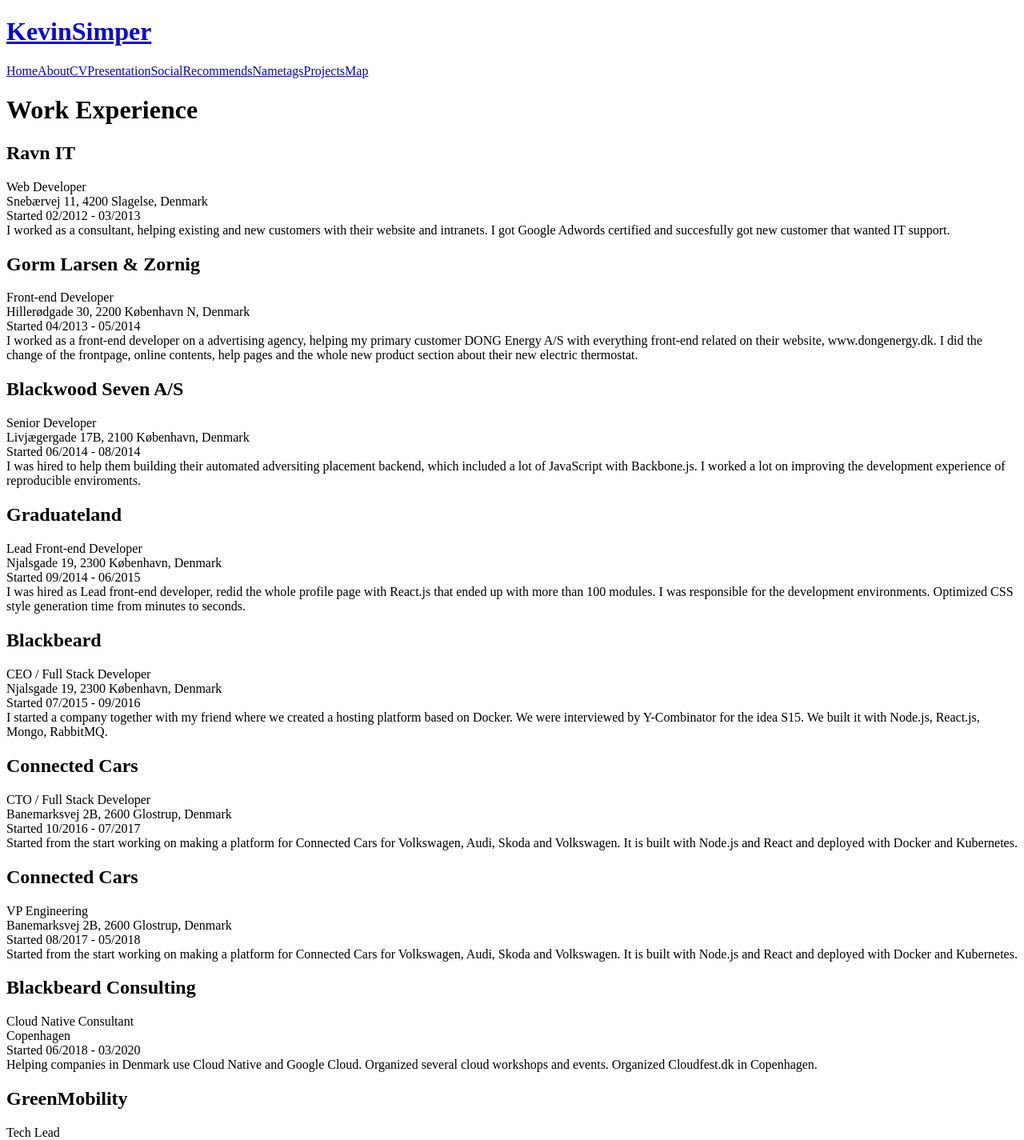
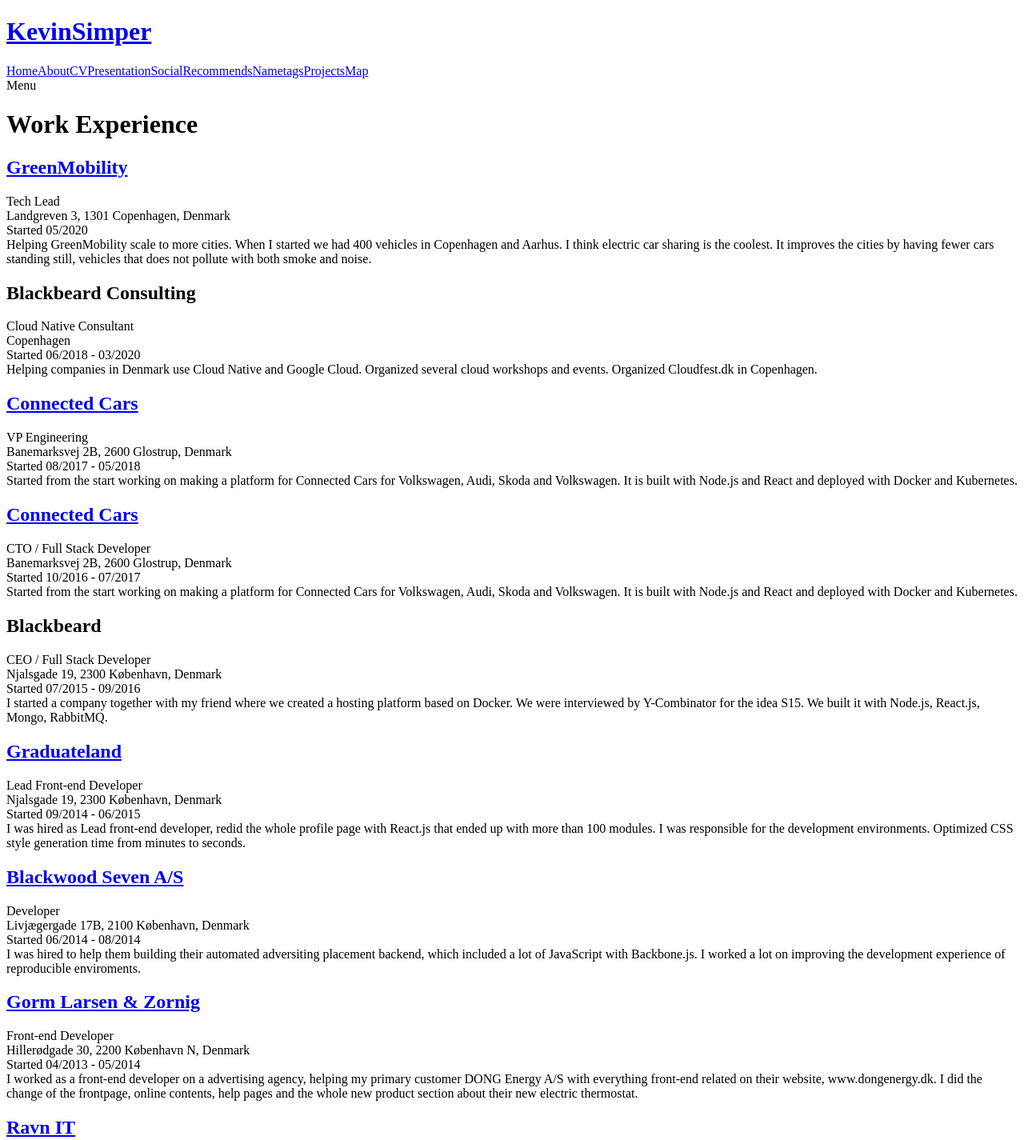
Before and after one commit to kevinsimper/kevinsimper.dk, a Next.js app: page /about/experience in a window 1280 px wide. Shown: the top 1425 px of the page at 80% size. Built offline with nearby package versions, Linux system fonts and the light colour scheme.

Commit message:
Implement better menu

```diff
--- /dev/null
+++ b/components/Menu.tsx
@@ -0,0 +1,54 @@
+import React from 'react'
+
+export const MenuIcon = (
+  <svg
+    fillRule="evenodd"
+    width="100%"
+    height="100%"
+    viewBox="0 0 24 24"
+    preserveAspectRatio="xMidYMid meet"
+    focusable="false"
+  >
+    <path fill="white" d="M3 18h18v-2H3v2zm0-5h18v-2H3v2zm0-7v2h18V6H3z"></path>
+  </svg>
+)
+
+export type ShownFromOptions = 'left' | 'right'
+
+type MenuProps = {
+  children: React.ReactNode
+  show: boolean
+  onClickClose: () => void
+  shownFrom?: ShownFromOptions
+}
+
+export const Menu = ({
+  children,
+  show,
+  onClickClose,
+  shownFrom = 'left',
+}: MenuProps) => {
+  if (!show) {
+    return <></>
+  }
+  return (
+    <>
+      <div
+        className="fixed left-0 top-0 right-0 bottom-0 cursor-pointer "
+        style={{ backgroundColor: 'rgba(0,0,0,.29)', zIndex: 1 }}
+        onClick={onClickClose}
+      ></div>
+      <div
+        className={`bg-white fixed top-0 bottom-0 overflow-y-auto ${
+          shownFrom === 'left' ? 'left-0' : 'right-0'
+        }`}
+        style={{ zIndex: 2 }}
+      >
+        <div className="p-3 cursor-pointer text-right" onClick={onClickClose}>
+          Close
+        </div>
+        <div onClick={onClickClose}>{children}</div>
+      </div>
+    </>
+  )
+}
--- a/data/experiences.json
+++ /dev/null
@@ -1,76 +0,0 @@
-{
-  "experiences": [
-    {
-      "company": "Ravn IT",
-      "location": "Snebærvej 11, 4200 Slagelse, Denmark",
-      "start": "02/2012",
-      "end": "03/2013",
-      "title": "Web Developer",
-      "description": "I worked as a consultant, helping existing and new customers with their website and intranets. I got Google Adwords certified and succesfully got new customer that wanted IT support."
-    },
-    {
-      "company": "Gorm Larsen & Zornig",
-      "location": "Hillerødgade 30, 2200 København N, Denmark",
-      "start": "04/2013",
-      "end": "05/2014",
-      "title": "Front-end Developer",
-      "description": "I worked as a front-end developer on a advertising agency, helping my primary customer DONG Energy A/S with everything front-end related on their website, www.dongenergy.dk. I did the change of the frontpage, online contents, help pages and the whole new product section about their new electric thermostat."
-    },
-    {
-      "company": "Blackwood Seven A/S",
-      "location": "Livjægergade 17B, 2100 København, Denmark",
-      "start": "06/2014",
-      "end": "08/2014",
-      "title": "Senior Developer",
-      "description": "I was hired to help them building their automated adversiting placement backend, which included a lot of JavaScript with Backbone.js. I worked a lot on improving the development experience of reproducible enviroments."
-    },
-    {
-      "company": "Graduateland",
-      "location": "Njalsgade 19, 2300 København, Denmark",
-      "start": "09/2014",
-      "end": "06/2015",
-      "title": "Lead Front-end Developer",
-      "description": "I was hired as Lead front-end developer, redid the whole profile page with React.js that ended up with more than 100 modules. I was responsible for the development environments. Optimized CSS style generation time from minutes to seconds."
-    },
-    {
-      "company": "Blackbeard",
-      "location": "Njalsgade 19, 2300 København, Denmark",
-      "start": "07/2015",
-      "end": "09/2016",
-      "title": "CEO / Full Stack Developer",
-      "description": "I started a company together with my friend where we created a hosting platform based on Docker. We were interviewed by Y-Combinator for the idea S15. We built it with Node.js, React.js, Mongo, RabbitMQ."
-    },
-    {
-      "company": "Connected Cars",
-      "location": "Banemarksvej 2B, 2600 Glostrup, Denmark",
-      "start": "10/2016",
-      "end": "07/2017",
-      "title": "CTO / Full Stack Developer",
-      "description": "Started from the start working on making a platform for Connected Cars for Volkswagen, Audi, Skoda and Volkswagen. It is built with Node.js and React and deployed with Docker and Kubernetes."
-    },
-    {
-      "company": "Connected Cars",
-      "location": "Banemarksvej 2B, 2600 Glostrup, Denmark",
-      "start": "08/2017",
-      "end": "05/2018",
-      "title": "VP Engineering",
-      "description": "Started from the start working on making a platform for Connected Cars for Volkswagen, Audi, Skoda and Volkswagen. It is built with Node.js and React and deployed with Docker and Kubernetes."
-    },
-    {
-      "company": "Blackbeard Consulting",
-      "location": "Copenhagen",
-      "start": "06/2018",
-      "end": "03/2020",
-      "title": "Cloud Native Consultant",
-      "description": "Helping companies in Denmark use Cloud Native and Google Cloud. Organized several cloud workshops and events. Organized Cloudfest.dk in Copenhagen."
-    },
-    {
-      "company": "GreenMobility",
-      "location": "Landgreven 3, 1301 Copenhagen, Denmark",
-      "start": "05/2020",
-      "end": "",
-      "title": "Tech Lead",
-      "description": "Helping scaling GreenMobility to move cities. Helping increasing the usage of electric cars in the city."
-    }
-  ]
-}
--- /dev/null
+++ b/data/experiences.ts
@@ -0,0 +1,93 @@
+export default [
+  {
+    company: 'GreenMobility',
+    location: 'Landgreven 3, 1301 Copenhagen, Denmark',
+    start: '05/2020',
+    end: '',
+    title: 'Tech Lead',
+    description: `
+      Helping GreenMobility scale to more cities. When I started we had 400 vehicles in Copenhagen and Aarhus.
+      I think electric car sharing is the coolest. It improves the cities by having fewer cars standing still,
+      vehicles that does not pollute with both smoke and noise.
+    `,
+    link: 'https://www.greenmobility.com/',
+  },
+  {
+    company: 'Blackbeard Consulting',
+    location: 'Copenhagen',
+    start: '06/2018',
+    end: '03/2020',
+    title: 'Cloud Native Consultant',
+    description:
+      'Helping companies in Denmark use Cloud Native and Google Cloud. Organized several cloud workshops and events. Organized Cloudfest.dk in Copenhagen.',
+  },
+  {
+    company: 'Connected Cars',
+    location: 'Banemarksvej 2B, 2600 Glostrup, Denmark',
+    start: '08/2017',
+    end: '05/2018',
+    title: 'VP Engineering',
+    description:
+      'Started from the start working on making a platform for Connected Cars for Volkswagen, Audi, Skoda and Volkswagen. It is built with Node.js and React and deployed with Docker and Kubernetes.',
+    link: 'https://connectedcars.io/',
+  },
+  {
+    company: 'Connected Cars',
+    location: 'Banemarksvej 2B, 2600 Glostrup, Denmark',
+    start: '10/2016',
+    end: '07/2017',
+    title: 'CTO / Full Stack Developer',
+    description:
+      'Started from the start working on making a platform for Connected Cars for Volkswagen, Audi, Skoda and Volkswagen. It is built with Node.js and React and deployed with Docker and Kubernetes.',
+    link: 'https://connectedcars.io/',
+  },
+  {
+    company: 'Blackbeard',
+    location: 'Njalsgade 19, 2300 København, Denmark',
+    start: '07/2015',
+    end: '09/2016',
+    title: 'CEO / Full Stack Developer',
+    description:
+      'I started a company together with my friend where we created a hosting platform based on Docker. We were interviewed by Y-Combinator for the idea S15. We built it with Node.js, React.js, Mongo, RabbitMQ.',
+  },
+  {
+    company: 'Graduateland',
+    location: 'Njalsgade 19, 2300 København, Denmark',
+    start: '09/2014',
+    end: '06/2015',
+    title: 'Lead Front-end Developer',
+    description:
+      'I was hired as Lead front-end developer, redid the whole profile page with React.js that ended up with more than 100 modules. I was responsible for the development environments. Optimized CSS style generation time from minutes to seconds.',
+    link: 'https://graduateland.com/',
+  },
+  {
+    company: 'Blackwood Seven A/S',
+    location: 'Livjægergade 17B, 2100 København, Denmark',
+    start: '06/2014',
+    end: '08/2014',
+    title: 'Developer',
+    description:
+      'I was hired to help them building their automated adversiting placement backend, which included a lot of JavaScript with Backbone.js. I worked a lot on improving the development experience of reproducible enviroments.',
+    link: 'https://blackwoodseven.com/',
+  },
+  {
+    company: 'Gorm Larsen & Zornig',
+    location: 'Hillerødgade 30, 2200 København N, Denmark',
+    start: '04/2013',
+    end: '05/2014',
+    title: 'Front-end Developer',
+    description:
+      'I worked as a front-end developer on a advertising agency, helping my primary customer DONG Energy A/S with everything front-end related on their website, www.dongenergy.dk. I did the change of the frontpage, online contents, help pages and the whole new product section about their new electric thermostat.',
+    link: 'https://gorm.agency/',
+  },
+  {
+    company: 'Ravn IT',
+    location: 'Snebærvej 11, 4200 Slagelse, Denmark',
+    start: '02/2012',
+    end: '03/2013',
+    title: 'Web Developer',
+    description:
+      'I worked as a consultant, helping existing and new customers with their website and intranets. I got Google Adwords certified and succesfully got new customer that wanted IT support.',
+    link: 'https://www.ravnit.dk/',
+  },
+]
--- a/pages/_app.tsx
+++ b/pages/_app.tsx
@@ -1,20 +1,13 @@
+import React, { useState } from 'react'
 import 'tailwindcss/tailwind.css'
 import Head from 'next/head'
+import { Menu } from '../components/Menu'
 
 function MyApp({ Component, pageProps }) {
-  return (
-    <div className="flex flex-col min-h-screen">
-      <Head>
-        <title>Kevin Simper</title>
-        <meta name="viewport" content="initial-scale=1.0, width=device-width" />
-        <link rel="icon" type="image/jpeg" href="/favicon.jpg" />
-      </Head>
-      <header className="bg-indigo-700">
-        <div className="max-w-screen-md mx-auto text-white p-4">
-          <a href="/">
-            <h1 className="text-2xl">KevinSimper</h1>
-          </a>
-          <div className="overflow-x-auto">
+  const [showMenu, setShowMenu] = useState(false)
+
+  const links = (
+    <>
       <a className="pr-2" href="/">
         Home
       </a>
@@ -42,8 +35,36 @@
       <a className="pr-2" href="/map">
         Map
       </a>
+    </>
+  )
+  return (
+    <div className="flex flex-col min-h-screen">
+      <Head>
+        <title>Kevin Simper</title>
+        <meta name="viewport" content="initial-scale=1.0, width=device-width" />
+        <link rel="icon" type="image/jpeg" href="/favicon.jpg" />
+      </Head>
+      <header className="bg-indigo-700">
+        <div className="max-w-screen-md mx-auto flex md:block justify-between text-white p-4">
+          <a href="/">
+            <h1 className="text-2xl">KevinSimper</h1>
+          </a>
+          <div className="hidden md:block">{links}</div>
+          <div className="block md:hidden" onClick={() => setShowMenu(true)}>
+            Menu
           </div>
         </div>
+        <Menu
+          shownFrom={'left'}
+          show={showMenu}
+          onClickClose={() => {
+            setShowMenu(false)
+          }}
+        >
+          <div style={{ minWidth: '250px' }} className="flex flex-col m-6">
+            {links}
+          </div>
+        </Menu>
       </header>
       <div className="max-w-screen-md mx-auto p-4 mb-8 flex-1 w-full">
         <Component {...pageProps} />
--- a/pages/about/experience.tsx
+++ b/pages/about/experience.tsx
@@ -1,13 +1,25 @@
-import { readFileSync } from 'fs'
+import experiences from '../../data/experiences'
 
-function HomePage({ experiences }) {
+function HomePage() {
   return (
     <div>
       <h1 className="text-2xl">Work Experience</h1>
       {experiences.map((experience) => {
         return (
           <div className="py-2">
-            <h2 className="text-xl">{experience.company}</h2>
+            <h2 className="text-xl">
+              {experience.link ? (
+                <a
+                  href={experience.link}
+                  className="text-blue-400 underline"
+                  rel="nofollow"
+                >
+                  {experience.company}
+                </a>
+              ) : (
+                experience.company
+              )}
+            </h2>
             <div>{experience.title}</div>
             <div>{experience.location}</div>
             <div>
@@ -22,15 +34,4 @@
   )
 }
 
-export async function getStaticProps(context) {
-  const path = process.cwd() + '/data/'
-  const data = JSON.parse(readFileSync(path + 'experiences.json', 'utf8'))
-
-  return {
-    props: {
-      experiences: data.experiences,
-    }, // will be passed to the page component as props
-  }
-}
-
 export default HomePage
```
Also changed, not shown: 1 other file (tests, documents, lock files or other folders). Lines whose indentation alone changed are shown as unchanged.
